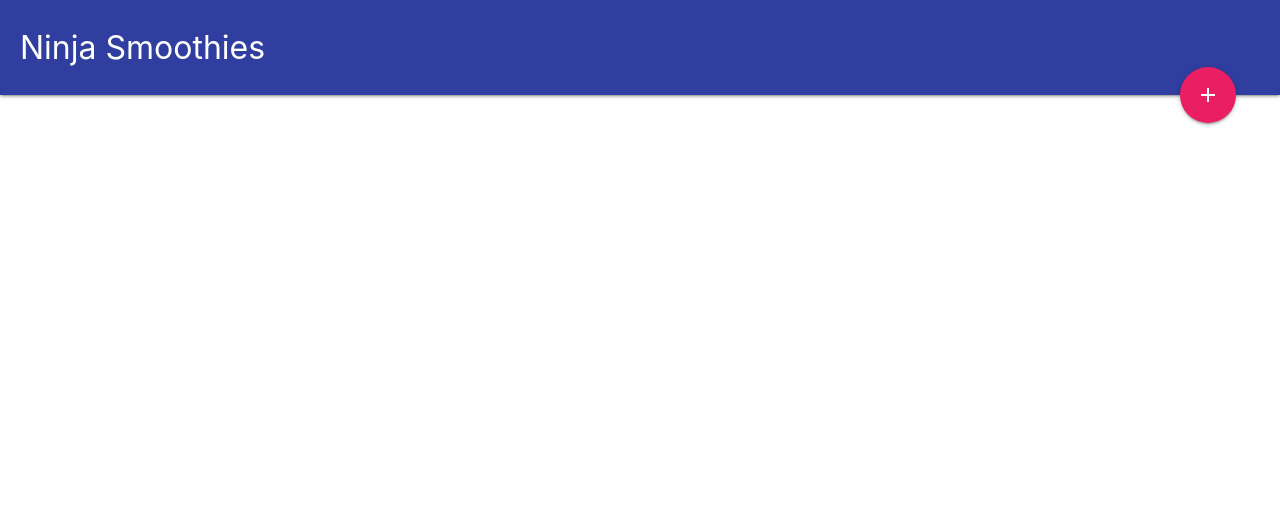
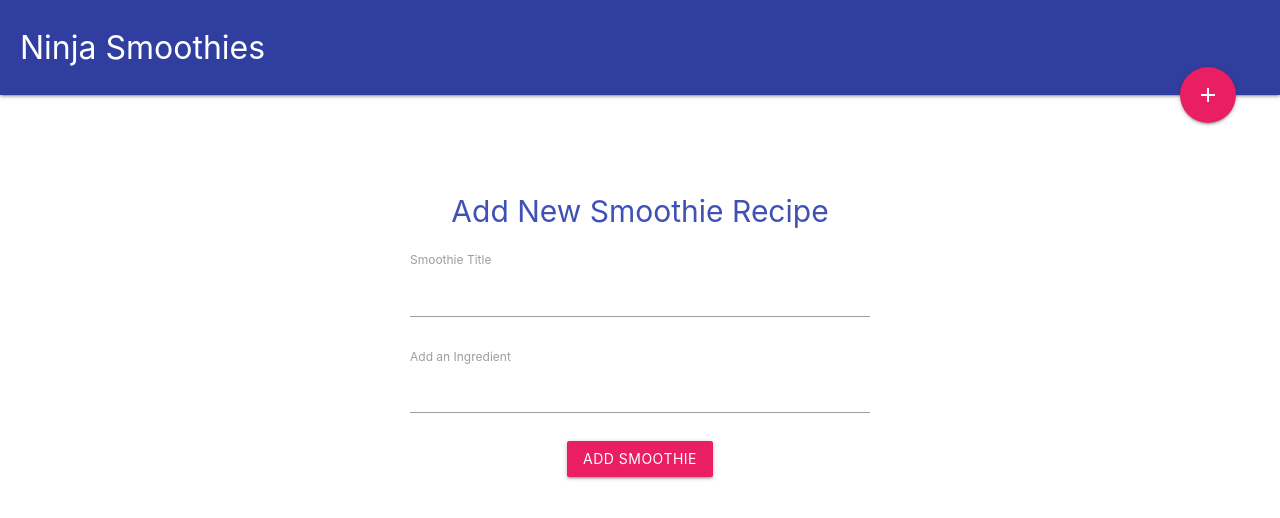
Before and after one commit to reed665/vue-ninja-smoothies, a Vue app: page /#/add-smoothie in a window 1280 px wide. Shown: the top 518 px of the page. Built offline with nearby package versions, Linux system fonts and the light colour scheme; no server answers; sample sign-in values are in the browser's storage.

Commit message:
setup AddSmoothie view component

```diff
--- a/src/components/Navbar.vue
+++ b/src/components/Navbar.vue
@@ -2,11 +2,11 @@
   <div class="navbar">
     <nav class="nav-extended indigo darken-2">
       <div class="nav-content">
-        <router-link to="">
+        <router-link to="/">
           <span class="nav-title">Ninja Smoothies</span>
         </router-link>
         <a href="" class="btn-floating btn-large halfway-fab pink">
-          <router-link to="">
+          <router-link :to="{ name: 'addSmoothie' }">
             <i class="material-icons">add</i>
           </router-link>
         </a>
--- a/src/router.js
+++ b/src/router.js
@@ -1,6 +1,8 @@
 import Vue from 'vue'
 import Router from 'vue-router'
-import Index from './views/Index.vue'
+
+import Index from '@/views/Index.vue'
+import AddSmoothie from '@/views/AddSmoothie.vue'
 
 Vue.use(Router)
 
@@ -11,5 +13,10 @@
       name: 'index',
       component: Index,
     },
+    {
+      path: '/add-smoothie',
+      name: 'addSmoothie',
+      component: AddSmoothie,
+    },
   ]
 })
--- /dev/null
+++ b/src/views/AddSmoothie.vue
@@ -0,0 +1,48 @@
+<template>
+  <div class="add-smoothie container">
+    <h2 class="center-align indigo-text">Add New Smoothie Recipe</h2>
+
+    <form>
+      <div class="field title">
+        <label for="title">Smoothie Title</label>
+        <input type="text" name="title" v-model="title">
+      </div>
+
+      <div class="field add-ingredient">
+        <label for="add-ingredient">Add an Ingredient</label>
+        <input type="text" name="add-ingredient">
+      </div>
+
+      <div class="field center-align">
+        <button class="btn pink">Add Smoothie</button>
+      </div>
+    </form>
+  </div>
+</template>
+
+
+<script>
+export default {
+  data () {
+    return {
+      title: '',
+    }
+  }
+}
+</script>
+
+
+<style scoped>
+.add-smoothie {
+  margin-top: 60px;
+  padding: 20px;
+  max-width: 500px;
+}
+h2 {
+  font-size: 2em;
+  margin: 20px auto;
+}
+.field {
+  margin: 20px auto;
+}
+</style>
```
